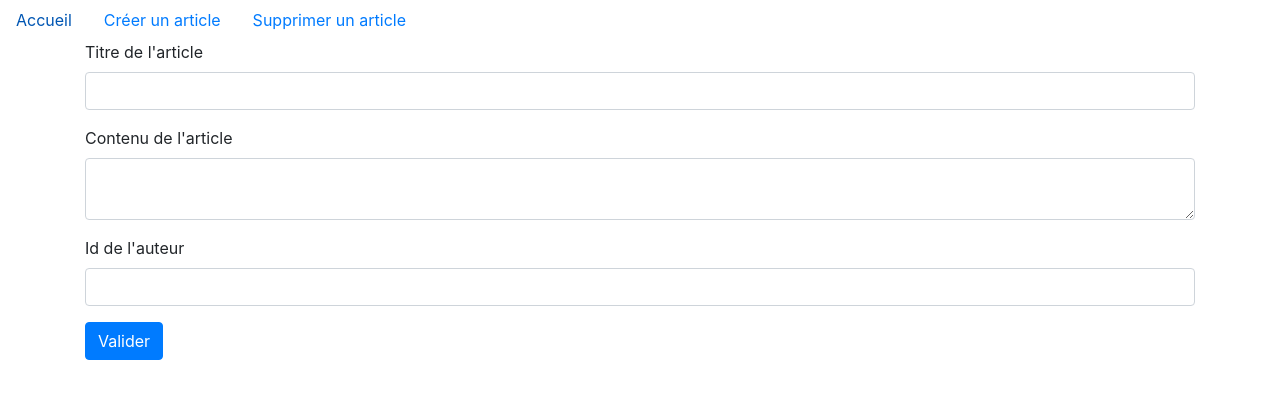
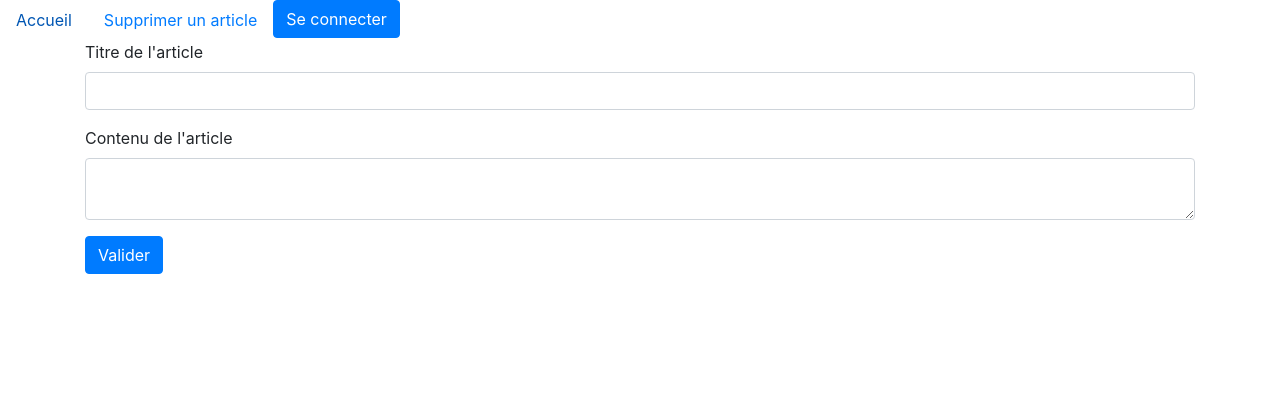
Before and after one commit to Syldariele/react, a React (Create React App) app: page /articles/create in a window 1280 px wide. Shown: the top 398 px of the page. Built offline with nearby package versions, Linux system fonts and the light colour scheme.

Commit message:
add conditionnal display over user connection state

```diff
--- a/src/App.js
+++ b/src/App.js
@@ -1,4 +1,5 @@
 import React from "react";
+import { CookiesProvider } from "react-cookie";
 import {
     BrowserRouter as Router,
     Switch,
@@ -17,6 +18,7 @@
 
 const App = () => {
     return (
+        <CookiesProvider>
             <Router>
                 <Navigation/>
                 <Switch>
@@ -29,6 +31,7 @@
                 </Switch>
                 <ToastContainer/>
             </Router>
+        </CookiesProvider>
     );
 };
 
--- a/src/components/CreateComment.js
+++ b/src/components/CreateComment.js
@@ -1,5 +1,5 @@
 import React, { useState } from 'react';
-
+import { useCookies } from 'react-cookie';
 import Container from 'react-bootstrap/Container';
 import Form from 'react-bootstrap/Form';
 import Button from 'react-bootstrap/Button';
@@ -8,7 +8,8 @@
 
 const CreateComment = ({ article_id, onCreate }) => {
     const [content, setContent] = useState("");
-    const [author, setAuthor] = useState("");
+
+    const [ cookies, setCookie ] = useCookies();
 
     const handleSubmit = (event) => {
         event.preventDefault();
@@ -21,7 +22,7 @@
             },
             body: JSON.stringify({
                 content,
-                author,
+                author: cookies.user.id,
                 article_id,
             }),
         })
@@ -35,11 +36,11 @@
                         content,
                         article_id,
                         created_at: new Date(),
-                        authorFirstname: "Berengere",
-                        authorLastname: "Grosset"
+                        authorId: cookies.user.id,
+                        authorFirstname: cookies.user.firstname,
+                        authorLastname: cookies.user.lastname,
                     });
                     setContent("");
-                    setAuthor("");
                 }else {
                     toast.error(
                         <div>
@@ -60,9 +61,6 @@
             case "content":
                 setContent(event.target.value);
                 break;
-            case "author":
-                setAuthor(event.target.value);
-                break;
             // no default
         }
     };
@@ -79,15 +77,6 @@
                         value={content}
                     />
                 </Form.Group>
-                <Form.Group controlId="comment.author">
-                    <Form.Label>ID de l'auteur</Form.Label>
-                    <Form.Control
-                        type="number"
-                        name="author"
-                        onChange={handleChange}
-                        value={author}
-                     />
-                </Form.Group>
                 <Button variant="primary" type="submit">Créer un commentaire</Button>
             </Form>
         </Container>
--- a/src/components/Navigation.js
+++ b/src/components/Navigation.js
@@ -1,8 +1,44 @@
 import React from 'react';
+import { useCookies } from 'react-cookie';
 import { Link } from "react-router-dom";
 import Nav from "react-bootstrap/Nav";
+import Button from 'react-bootstrap/Button';
 
 const Navigation = () => {
+    const [ cookies, setCookie, removeCookie ] = useCookies();
+
+    const handleLogout = () => {
+        removeCookie("userToken");
+        removeCookie("user");
+    };
+    const renderButton = () => {
+        if (cookies.userToken) {
+            return(
+                <Nav.Item>
+                    <Button onClick={handleLogout}>Se déconnecter</Button>
+                </Nav.Item>
+            )
+        } else {
+            return(
+                <Nav.Item>
+                    <Button as={Link} to="/signin">Se connecter</Button>
+                </Nav.Item>
+            )
+        }
+    };
+
+    const renderCreateArticleLink = () => {
+        if (cookies.userToken) {
+            return (
+                <Nav.Item>
+                    <Nav.Link as={Link} to="/articles/create">
+                        Créer un article
+                    </Nav.Link>
+                </Nav.Item>
+            )
+        }
+    };
+
     return (
         <Nav>
             <Nav.Item>
@@ -10,16 +46,13 @@
                     Accueil
                 </Nav.Link>
             </Nav.Item>
-            <Nav.Item>
-                <Nav.Link as={Link} to="/articles/create">
-                    Créer un article
-                </Nav.Link>
-            </Nav.Item>
+            {renderCreateArticleLink()}
             <Nav.Item>
                 <Nav.Link as={Link} to="/articles/delete">
                     Supprimer un article
                 </Nav.Link>
             </Nav.Item>
+                {renderButton()}
         </Nav>
     );
 };
--- a/src/components/ViewComment.js
+++ b/src/components/ViewComment.js
@@ -3,10 +3,13 @@
 import { ListGroup } from "react-bootstrap";
 import Button from 'react-bootstrap/Button';
 import { FaTrash } from 'react-icons/fa';
-import {toast} from "react-toastify";
+import { toast } from "react-toastify";
+import { useCookies } from 'react-cookie';
 
 const ViewComment = ({ comment, onDelete }) => {
-    const { id, content, created_at, authorFirstname, authorLastname } = comment;
+    const { id, content, created_at, authorId, authorFirstname, authorLastname } = comment;
+
+    const [ cookies, setCookie ] = useCookies();
 
     const handleClick = () => {
         fetch('http://localhost:3001/api/comments/delete', {
@@ -39,15 +42,25 @@
                 toast.error("Oups... Nous avons eu une erreur !");
             });
     };
-    return (
-        <ListGroup.Item>
-            <p>
+
+    const renderTrashButton = () => {
+        const user = cookies.user || {};
+        if (user.id === authorId) {
+            return (
                 <Button
                     variant="outline-danger"
                     onClick={handleClick}
                 >
                     <FaTrash/>
                 </Button>
+            )
+        }
+
+    };
+    return (
+        <ListGroup.Item>
+            <p>
+                {renderTrashButton()}
                 &nbsp;
                 {content}
             </p>
--- a/src/components/ViewComments.js
+++ b/src/components/ViewComments.js
@@ -1,4 +1,5 @@
 import React, {useEffect, useState} from "react";
+import { useCookies } from "react-cookie";
 import {toast} from "react-toastify";
 import {ListGroup} from "react-bootstrap";
 import CreateComment from "../components/CreateComment";
@@ -7,6 +8,7 @@
 
 const ViewComments = ({ article_id }) => {
     const [ comments, setComments] = useState([]);
+    const [ cookies, setCookie ] = useCookies();
 
     useEffect(() => {
         fetch('http://localhost:3001/api/comments?article_id=' + article_id)
@@ -49,15 +51,21 @@
             />
         );
     });
-
-    return(
-            <ListGroup>
-                {renderedComments}
+    const renderCreateComment = () => {
+        if (cookies.userToken) {
+            return(
                 <ListGroup.Item>
                     <CreateComment article_id={article_id}
                                    onCreate={handleCreate}
                     />
                 </ListGroup.Item>
+            )
+        }
+    }
+    return(
+            <ListGroup>
+                {renderedComments}
+                {renderCreateComment()}
             </ListGroup>
     );
 };
--- a/src/pages/CreatArticle.js
+++ b/src/pages/CreatArticle.js
@@ -1,6 +1,6 @@
 import React, { useState } from 'react';
 import { toast } from 'react-toastify';
-
+import { useCookies } from 'react-cookie';
 import Container from 'react-bootstrap/Container';
 import Form from 'react-bootstrap/Form';
 import Button from 'react-bootstrap/Button';
@@ -8,8 +8,7 @@
 const CreateArticle = () => {
     const [ title, setTitle ] = useState("");
     const [ content, setContent ] = useState("");
-    const [ author, setAuthor ] = useState("");
-
+    const [ cookies, setCookie ] = useCookies();
     const handleSubmit = (event) => {
         event.preventDefault();
 
@@ -22,7 +21,7 @@
             body: JSON.stringify({
                 title,
                 content,
-                author,
+                author: cookies.user.id,
             }),
         })
             .then((result) => {
@@ -32,7 +31,6 @@
                 if (status === "OK") {
                     setTitle("");
                     setContent("");
-                    setAuthor("");
                     toast.success("L'article a bien été crée");
                 }else {
                     toast.error(
@@ -65,12 +63,9 @@
         case "content":
             setContent(event.target.value);
             break;
-        case "author":
-            setAuthor(event.target.value);
-            break;
             //no default
         }
-    }
+    };
 
     return(
         <Container>
@@ -93,15 +88,6 @@
                         value={content}
                     />
                 </Form.Group>
-                <Form.Group controlId="article.author">
-                    <Form.Label>Id de l'auteur</Form.Label>
-                    <Form.Control
-                        type="number"
-                        name="author"
-                        onChange={handleChange}
-                        value={author}
-                     />
-                </Form.Group>
                  <Button  variant="primary" type="submit">Valider</Button>
             </Form>
         </Container>
--- a/src/pages/Signin.js
+++ b/src/pages/Signin.js
@@ -5,7 +5,7 @@
 import Button from 'react-bootstrap/Button';
 import {toast} from "react-toastify";
 
-const Signin = () => {
+const Signin = ({ history }) => {
     const [ email, setEmail ] = useState("");
     const [ password, setPassword ] = useState("");
 
@@ -47,7 +47,7 @@
                     console.log(infos);
                     setCookie("userToken", infos.userToken);
                     setCookie("user", infos.user);
-                    toast.success("tout semble s'être bien passé");
+                    history.push("/");
                 } else {
                     toast.error(
                         <div>
```
Lines whose indentation alone changed are shown as unchanged.
